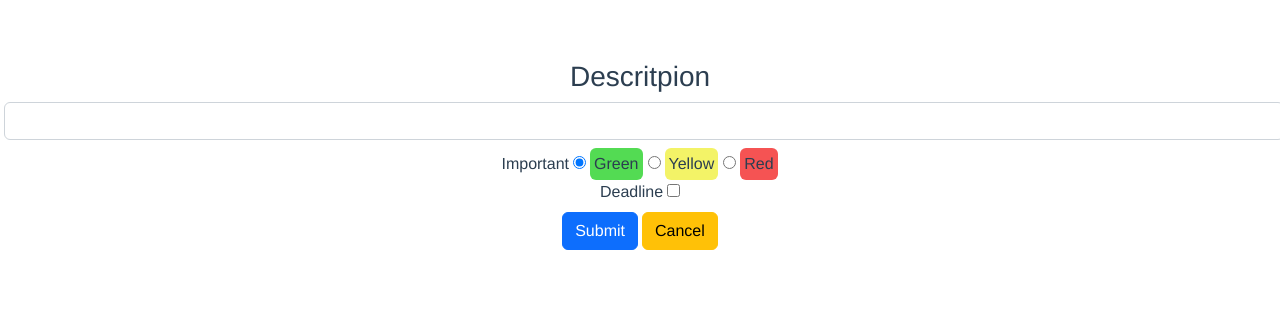
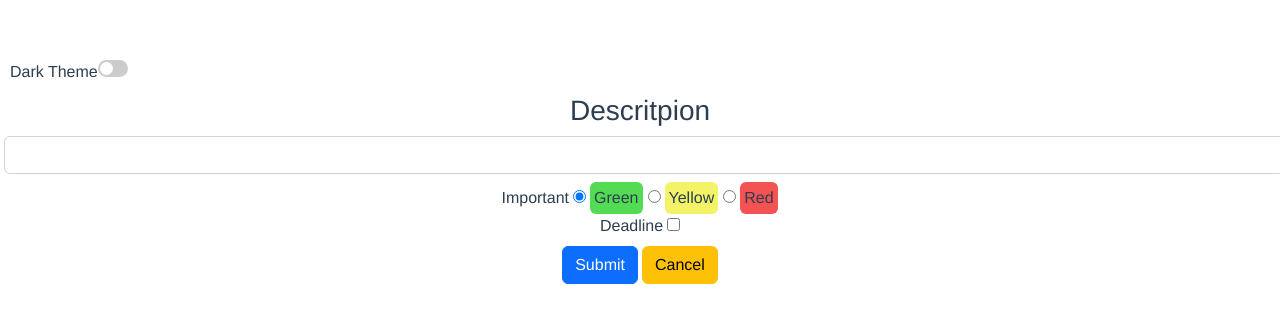
Before and after one commit to Teres97/vueToDoList, a Vue app: page / in a window 1280 px wide. Shown: the top 322 px of the page. Built offline with nearby package versions, Linux system fonts and the light colour scheme.

Commit message:
Dark/light theme

```diff
--- a/package.json
+++ b/package.json
@@ -19,7 +19,8 @@
     "@vue/cli-plugin-eslint": "~5.0.0",
     "@vue/cli-service": "~5.0.0",
     "eslint": "^7.32.0",
-    "eslint-plugin-vue": "^8.0.3"
+    "eslint-plugin-vue": "^8.0.3",
+    "prettier": "2.7.1"
   },
   "eslintConfig": {
     "root": true,
--- /dev/null
+++ b/public/css/dark.css
@@ -0,0 +1,21 @@
+body{
+    background-color: rgb(60, 51, 51) !important;
+}
+label {
+    color: #fff !important;
+}
+input{
+    background-color: rgb(100, 88, 88) !important;
+}
+.green{
+    background-color: rgb(17, 99, 17);
+    margin: 0 5px;
+}
+.yellow{
+    background-color: rgb(124, 124, 21);
+    margin: 0 5px;
+}
+.red{
+    background-color: rgb(121, 23, 23);
+    margin: 0 5px;
+}
--- /dev/null
+++ b/public/css/light.css
@@ -0,0 +1,12 @@
+.green{
+    background-color: rgb(83, 219, 83);
+    margin: 0 5px;
+}
+.yellow{
+    background-color: rgb(243, 243, 103);
+    margin: 0 5px;
+}
+.red{
+    background-color: rgb(245, 83, 83);
+    margin: 0 5px;
+}
--- a/public/index.html
+++ b/public/index.html
@@ -5,6 +5,7 @@
     <meta http-equiv="X-UA-Compatible" content="IE=edge">
     <meta name="viewport" content="width=device-width,initial-scale=1.0">
     <link rel="icon" href="<%= BASE_URL %>favicon.ico">
+    <link rel="stylesheet" href="<%= BASE_URL %>css/light.css">
     <title><%= htmlWebpackPlugin.options.title %></title>
   </head>
   <body>
--- a/src/components/insertItem.vue
+++ b/src/components/insertItem.vue
@@ -1,4 +1,10 @@
 <template>
+<div class="theme">Dark Theme
+    <label class="switch">
+        <input @click="darkThemeSwitch" type="checkbox">
+        <span class="slider round"></span>
+    </label>
+</div>
 <div>
     <label class="h3" for="descritpion">Descritpion</label>
     <input class="ms-1 me-1 form-control" id="description" name="descritpion" v-model="message" @keypress.enter="addItem">
@@ -95,6 +101,28 @@ export default {
             this.idNote = null
             }
         },
+        addDarkTheme() {
+            let darkThemeLinkEl = document.createElement("link");
+            darkThemeLinkEl.setAttribute("rel", "stylesheet");
+            darkThemeLinkEl.setAttribute("href", "/css/dark.css");
+            darkThemeLinkEl.setAttribute("id", "dark");
+
+            let docHead = document.querySelector("head");
+            docHead.append(darkThemeLinkEl);
+        },
+        removeDarkTheme() {
+            let darkThemeLinkEl = document.querySelector("#dark");
+            let parentNode = darkThemeLinkEl.parentNode;
+            parentNode.removeChild(darkThemeLinkEl);
+        },
+        darkThemeSwitch() {
+            let darkThemeLinkEl = document.querySelector("#dark");
+            if (!darkThemeLinkEl) {
+              this.addDarkTheme()
+            } else {
+              this.removeDarkTheme()
+            }
+        },
     },
     computed:{
         noteObj(){
@@ -106,18 +134,70 @@ export default {
     }
 }
 </script>
+<style>
+.theme{
+  margin: 10px;
+  display: flex;
+}
+.switch {
+  position: relative;
+  display: inline-block;
+  width: 30px;
+  height: 17px;
+}
 
-<style>
-.green{
-    background-color: rgb(83, 219, 83);
-    margin: 0 5px;
+/* Hide default HTML checkbox */
+.switch input {
+  opacity: 0;
+  width: 0;
+  height: 0;
 }
-.yellow{
-    background-color: rgb(243, 243, 103);
-    margin: 0 5px;
+
+/* The slider */
+.slider {
+  position: absolute;
+  cursor: pointer;
+  top: 0;
+  left: 0;
+  right: 0;
+  bottom: 0;
+  background-color: #ccc;
+  -webkit-transition: .4s;
+  transition: .4s;
 }
-.red{
-    background-color: rgb(245, 83, 83);
-    margin: 0 5px;
+
+.slider:before {
+  position: absolute;
+  content: "";
+  height: 13px;
+  width: 13px;
+  left: 2px;
+  bottom: 2px;
+  background-color: white;
+  -webkit-transition: .4s;
+  transition: .4s;
+}
+
+input:checked + .slider {
+  background-color: #2196F3;
+}
+
+input:focus + .slider {
+  box-shadow: 0 0 1px #2196F3;
+}
+
+input:checked + .slider:before {
+  -webkit-transform: translateX(13px);
+  -ms-transform: translateX(13px);
+  transform: translateX(13px);
+}
+
+/* Rounded sliders */
+.slider.round {
+  border-radius: 17px;
+}
+
+.slider.round:before {
+  border-radius: 50%;
 }
 </style>
```
Also changed, not shown: 1 other file (tests, documents, lock files or other folders).
